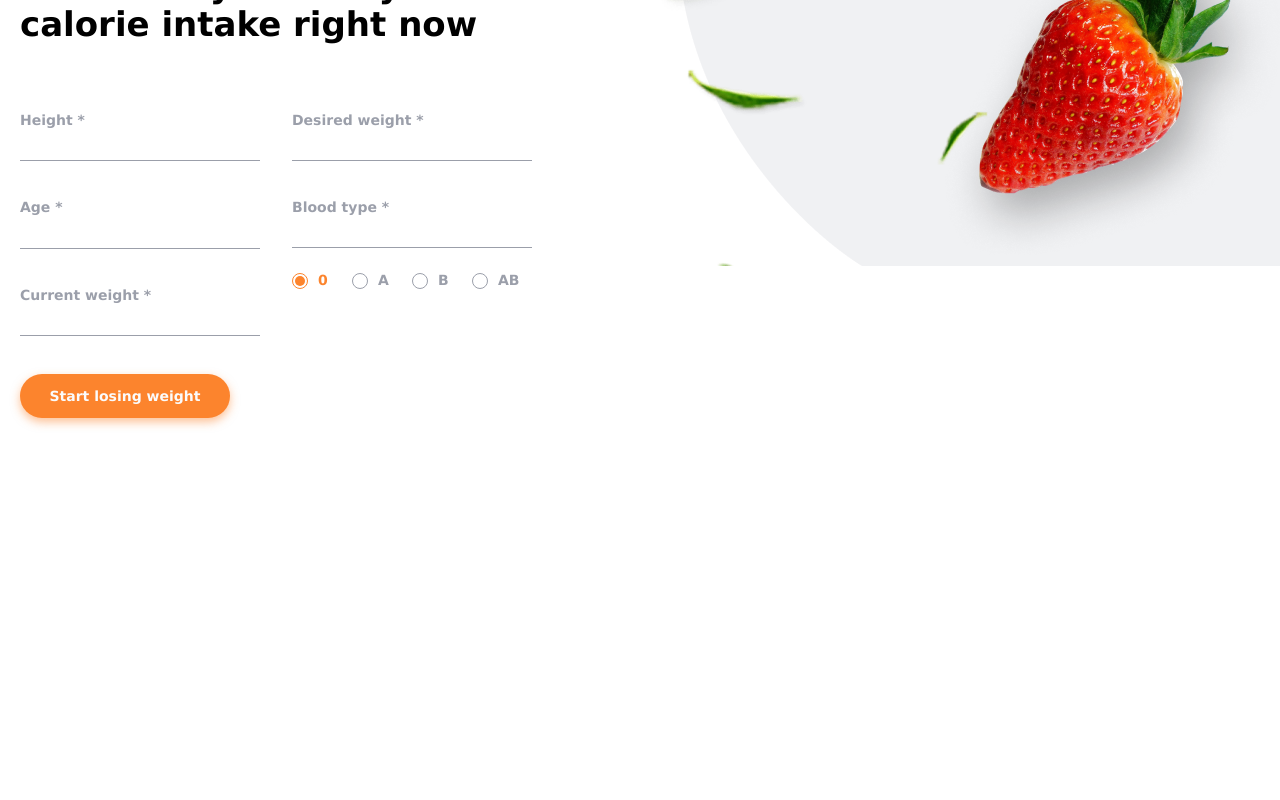
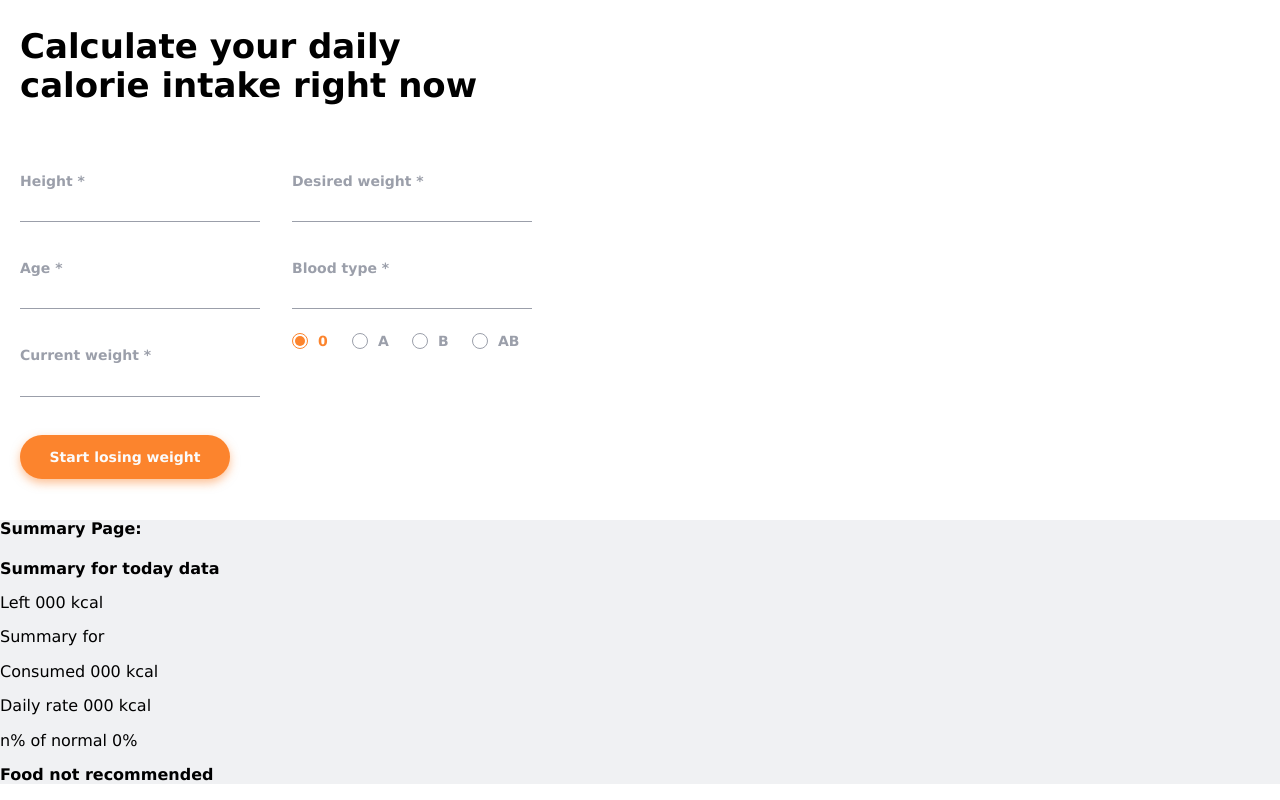
Before and after one commit to danretegan/slim-mom, a React (Create React App) app: page /slim-mom/calculator in a window 1280 px wide. Before the commit this address led to /slim-mom. Shown: the part 534-1334 px from the top of the page. Before the commit the page ends 972 px from the top, so only its background shows below. Built offline with nearby package versions, Linux system fonts and the light colour scheme; the HTML template or start-up script is replaced by a standard one.

Commit message:
Calculator page setup

```diff
--- a/src/components/App.jsx
+++ b/src/components/App.jsx
@@ -5,6 +5,7 @@ import RegistrationPage from '../pages/RegistrationPage/RegistrationPage';
 import LoginPage from '../pages/LoginPage/LoginPage';
 import DiaryPage from '../pages/DiaryPage/DiaryPage';
 import DiaryAddProductForm from '../components/DiaryAddProductForm/DiaryAddProductForm';
+import Calculator from 'pages/Calculator/Calculator';
 
 const App = () => {
   return (
@@ -13,6 +14,7 @@ const App = () => {
       <Route path="/registration" element={<RegistrationPage />} />
       <Route path="/login" element={<LoginPage />} />
       <Route path="/diary" element={<DiaryPage />} />
+      <Route path="/calculator" element={<Calculator />} />
       <Route path="/add-product" element={<DiaryAddProductForm />} />
       <Route path="*" element={<Navigate to="/" />} />
     </Routes>
--- /dev/null
+++ b/src/components/Summary/Summary.jsx
@@ -0,0 +1,22 @@
+import styles from './Summary.module.css';
+
+const Summary = () => {
+  return (
+    <div className={styles.container}>
+      <section className={styles.form}>
+        <h4>Summary Page:</h4>
+        <p className={styles.title}>Summary for today data</p>
+        <p className={styles.list}>Left 000 kcal</p>
+        <p className={styles.list}>Summary for</p>
+        <p className={styles.list}>Consumed 000 kcal</p>
+        <p className={styles.list}>Daily rate 000 kcal</p>
+        <p className={styles.list}>n% of normal 0% </p>
+      </section>
+      <section className={styles.form}>
+        <p className={styles.title}>Food not recommended</p>
+      </section>
+    </div>
+  );
+};
+
+export default Summary;
--- /dev/null
+++ b/src/components/Summary/Summary.module.css
@@ -0,0 +1,6 @@
+.container {
+    background-color: #F0F1F3;
+}
+.title {
+    font-weight: bold;
+}
--- /dev/null
+++ b/src/pages/Calculator/Calculator.jsx
@@ -0,0 +1,16 @@
+import CalorieForm from 'components/CalorieForm/CalorieForm';
+import Header from 'components/Header/Header';
+import Summary from 'components/Summary/Summary';
+
+const Calculator = () => {
+  return (
+    <div>
+      <Header />
+      <h4>Calculator Page:</h4>
+      <CalorieForm />
+      <Summary />
+    </div>
+  );
+};
+
+export default Calculator;
--- a/src/pages/RegistrationPage/RegistrationPage.jsx
+++ b/src/pages/RegistrationPage/RegistrationPage.jsx
@@ -20,7 +20,7 @@ const RegistrationPage = () => {
       const data = await register({ name, email, password });
       setAuth({ token: data.token, isAuthenticated: true, user: data.user });
       console.log('Registered user name:', data.user.name);
-      navigate('/');
+      navigate('/calculator');
     } catch (err) {
       setError(err.message);
     }
```
Also changed, not shown: src/pages/Calculator/Calculator.module.css (added).
